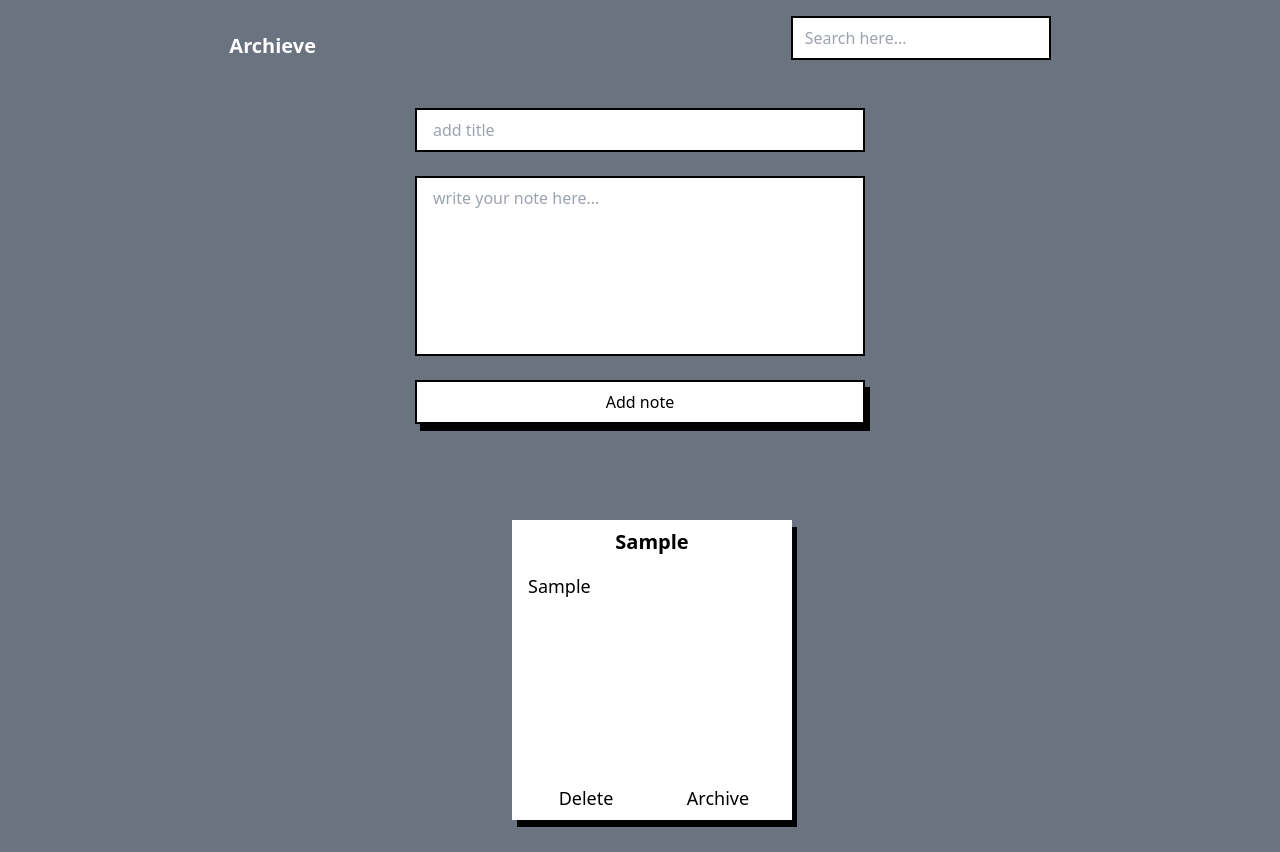
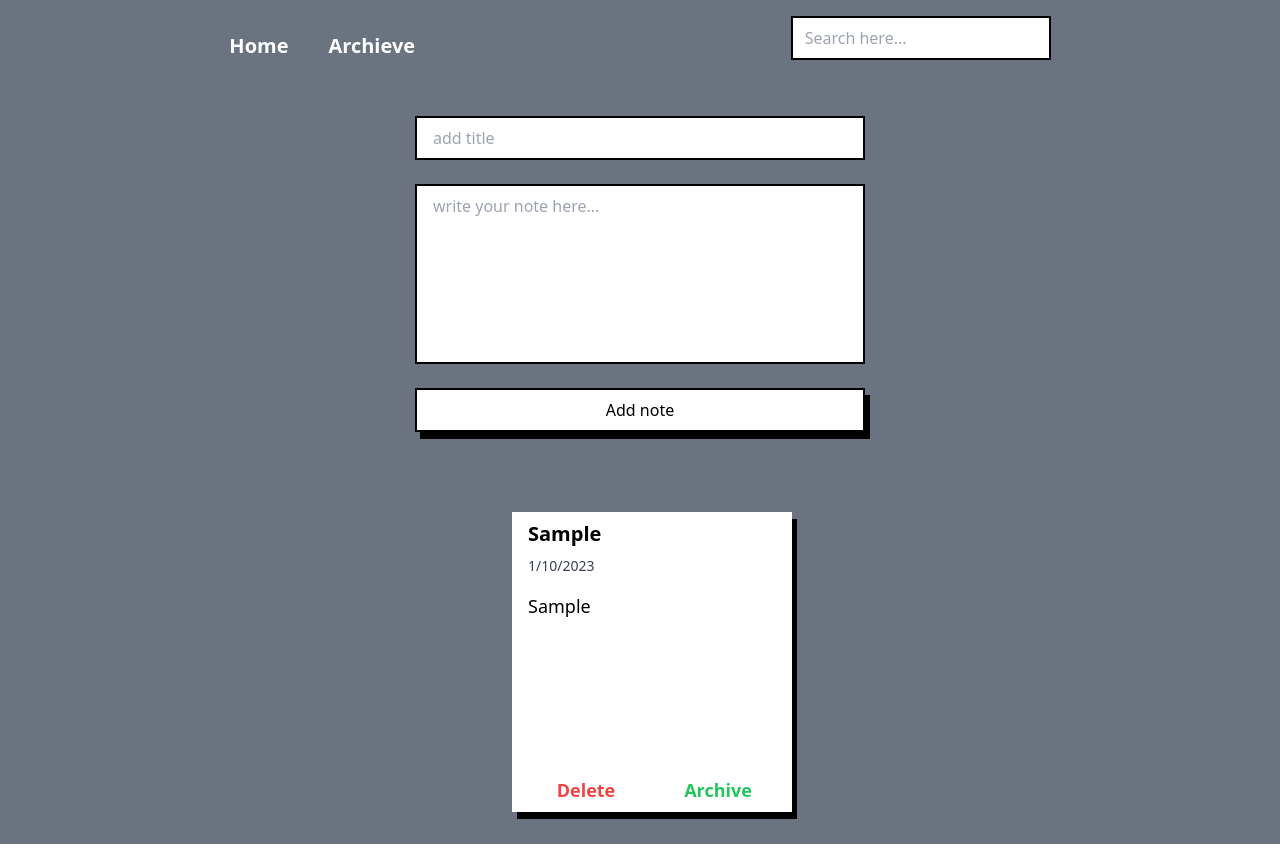
Before and after one commit to Maulidin-Ilham/idcamp-note-app, a React (Vite) app: page / in a window 1280 px wide. Both pictures are taken after typing "Sample", "Sample" into the empty fields and a click on the button "Add note". Built offline with nearby package versions, Linux system fonts and the light colour scheme.

Commit message:
getting unique id from date time

```diff
--- a/src/components/Form.jsx
+++ b/src/components/Form.jsx
@@ -5,13 +5,21 @@ import { useState } from "react";
 const Form = ({ getNote }) => {
   const [title, setTitle] = useState("");
   const [body, setBody] = useState("");
+  const [archived, setArchiver] = useState(false);
+  let today = new Date();
+
+  const [id, setId] = useState(today.getMilliseconds());
+  const [createdAt, setCreatedAt] = useState(today.toLocaleDateString("id-ID"));
 
   const handleSubmit = (e) => {
     e.preventDefault();
-
+    setId(today.getMilliseconds());
     const newNote = {
+      id,
       title,
       body,
+      archived,
+      createdAt,
     };
 
     getNote(newNote);
@@ -21,7 +29,7 @@ const Form = ({ getNote }) => {
   };
 
   return (
-    <div className="mt-8 w-2/3  flex justify-center items-center text-black">
+    <div className="mt-10 w-2/3  flex justify-center items-center text-black">
       <form
         action=""
         className="flex flex-col space-y-6 "
--- a/src/components/Navbar.jsx
+++ b/src/components/Navbar.jsx
@@ -3,6 +3,9 @@ const Navbar = () => {
     <>
       <div className="w-2/3  flex justify-between p-4">
         <div className="flex flex-row space-x-10 items-end justify-center ">
+          <a href="#" className="hover:text-gray-300">
+            <h1 className="text-xl font-semibold cursor-pointer">Home</h1>
+          </a>
           <a href="#" className="hover:text-gray-300">
             <h1 className="text-xl font-semibold cursor-pointer">Archieve</h1>
           </a>
--- a/src/components/Result.jsx
+++ b/src/components/Result.jsx
@@ -1,23 +1,33 @@
 /* eslint-disable react/prop-types */
 const Result = ({ note }) => {
+  // eslint-disable-next-line no-unused-vars
+  const handleDelete = (item) => {
+    console.log(`id dihapus ${item}`);
+  };
+
   return (
     <>
-      <div className="w-10/12  mt-20 flex flex-row justify-evenly flex-wrap mb-8 ps-6 text-black">
-        {note.map((item, index) => (
+      <div className="w-10/12  mt-10 flex flex-row justify-evenly flex-wrap mb-8 ps-6 text-black">
+        {note.map((item) => (
           <div
-            className="h-[300px] w-[280px] bg-white mt-4 g-white py-2 px-4 shadow-[5px_7px_0_0_rgba(0,0,0,0.98)] flex flex-col justify-between"
-            key={index}
+            className="h-[300px] w-[280px] bg-white mt-10 g-white py-2 px-4 shadow-[5px_7px_0_0_rgba(0,0,0,0.98)] flex flex-col justify-between "
+            key={item.id}
           >
             <div>
-              <h1 className="text-center text-xl font-bold">{item.title}</h1>
-              <h1 className="text-lg mt-4">{item.body}</h1>
+              <h1 className=" text-xl font-bold">{item.title}</h1>
+              <h1 className=" mt-2 text-sm text-gray-700">{item.createdAt}</h1>
+              <h1 className=" mt-4 text-lg">{item.body}</h1>
             </div>
             <div className="flex flex-row justify-between  space-x-4">
-              <button className="hover:bg-gray-300 w-full">
-                <h1 className="text-lg">Delete</h1>
+              <button className=" w-full" onClick={() => handleDelete(item.id)}>
+                <h1 className="text-lg text-red-500 hover:text-red-800 font-bold">
+                  Delete
+                </h1>
               </button>
-              <button className="hover:bg-gray-300 w-full">
-                <h1 className="text-lg">Archive</h1>
+              <button className="w-full">
+                <h1 className="text-lg text-green-500 hover:text-green-800 font-bold">
+                  Archive
+                </h1>
               </button>
             </div>
           </div>
```
